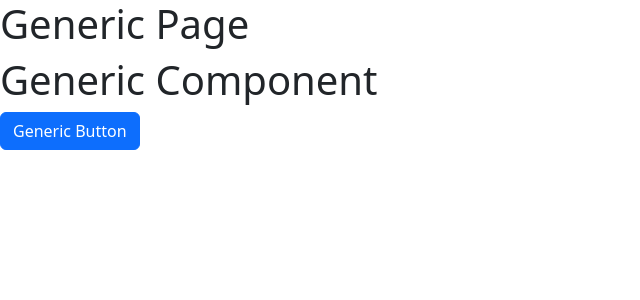
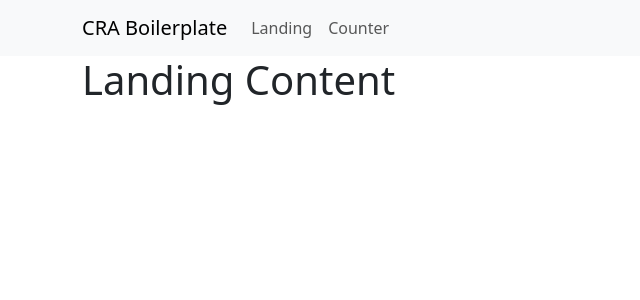
Before and after one commit to LuisFlor7/scarzoj-react-boilerplate, a React (Create React App) app: page / in a window 1280 px wide. Shown: the top 300 px of the page, without its empty margins (0-640 px from the left). Built offline with nearby package versions, Linux system fonts and the light colour scheme.

Commit message:
Base demo for useState and Pages

```diff
--- a/src/App.jsx
+++ b/src/App.jsx
@@ -1,9 +1,22 @@
-import { GenericPage } from "./pages/GenericPage";
+import { useState } from "react";
+
+import { NavBar } from "./components/NavBar";
+
+import { CounterPage } from "./pages/CounterPage";
+import { LandingPage } from "./pages/LandingPage";
 
 export const App = () => {
+  const [currentPage, setCurrentPage] = useState("Landing");
+
+  const pageMap = {
+    Landing: <LandingPage />,
+    Counter: <CounterPage />,
+  };
+
   return (
     <>
-      <GenericPage />
+      <NavBar pageSetter={setCurrentPage} />
+      {pageMap[currentPage]}
     </>
   );
 };
--- a/src/components/GenericComponent.jsx
+++ /dev/null
@@ -1,10 +0,0 @@
-import { GenericButton } from "./common/GenericButton";
-
-export const GenericComponent = () => {
-  return (
-    <>
-      <h1>Generic Component</h1>
-      <GenericButton />
-    </>
-  );
-};
--- /dev/null
+++ b/src/components/NavBar.jsx
@@ -0,0 +1,19 @@
+import { Container, Nav, Navbar } from "react-bootstrap";
+
+export const NavBar = ({ pageSetter }) => {
+  return (
+    <>
+      <Navbar expand="lg" className="bg-body-tertiary">
+        <Container>
+          <Navbar.Brand href="#home">CRA Boilerplate</Navbar.Brand>
+          <Navbar.Collapse id="basic-navbar-nav">
+            <Nav className="me-auto">
+              <Nav.Link onClick={() => pageSetter("Landing")}>Landing</Nav.Link>
+              <Nav.Link onClick={() => pageSetter("Counter")}>Counter</Nav.Link>
+            </Nav>
+          </Navbar.Collapse>
+        </Container>
+      </Navbar>
+    </>
+  );
+};
--- /dev/null
+++ b/src/components/SecondsCounter.jsx
@@ -0,0 +1,26 @@
+import { useState } from "react";
+import { Badge, Button, Container } from "react-bootstrap";
+
+export const SecondsCounter = () => {
+  const [seconds, setSeconds] = useState(0);
+
+  return (
+    <>
+      <Container style={{ display: "flex" }}>
+        {String(seconds)
+          .split("")
+          .map((unit, index) => {
+            return (
+              <h1 key={index}>
+                <Badge bg="secondary">{unit}</Badge>
+              </h1>
+            );
+          })}
+      </Container>
+      <Container>
+        <Button onClick={() => setSeconds(seconds + 1)}>+1</Button>
+        <Button onClick={() => setSeconds(seconds - 1)}>-1</Button>
+      </Container>
+    </>
+  );
+};
--- /dev/null
+++ b/src/pages/CounterPage.jsx
@@ -0,0 +1,12 @@
+import Container from "react-bootstrap/Container";
+
+import { SecondsCounter } from "../components/SecondsCounter";
+
+export const CounterPage = () => {
+  return (
+    <Container>
+      <h1>Counter Page</h1>
+      <SecondsCounter />
+    </Container>
+  );
+};
--- a/src/pages/GenericPage.jsx
+++ /dev/null
@@ -1,10 +0,0 @@
-import { GenericComponent } from "../components/GenericComponent";
-
-export const GenericPage = () => {
-  return (
-    <>
-      <h1>Generic Page</h1>
-      <GenericComponent />
-    </>
-  );
-};
--- /dev/null
+++ b/src/pages/LandingPage.jsx
@@ -0,0 +1,9 @@
+import Container from "react-bootstrap/Container";
+
+export const LandingPage = () => {
+  return (
+    <Container>
+      <h1>Landing Content</h1>
+    </Container>
+  );
+};
```
